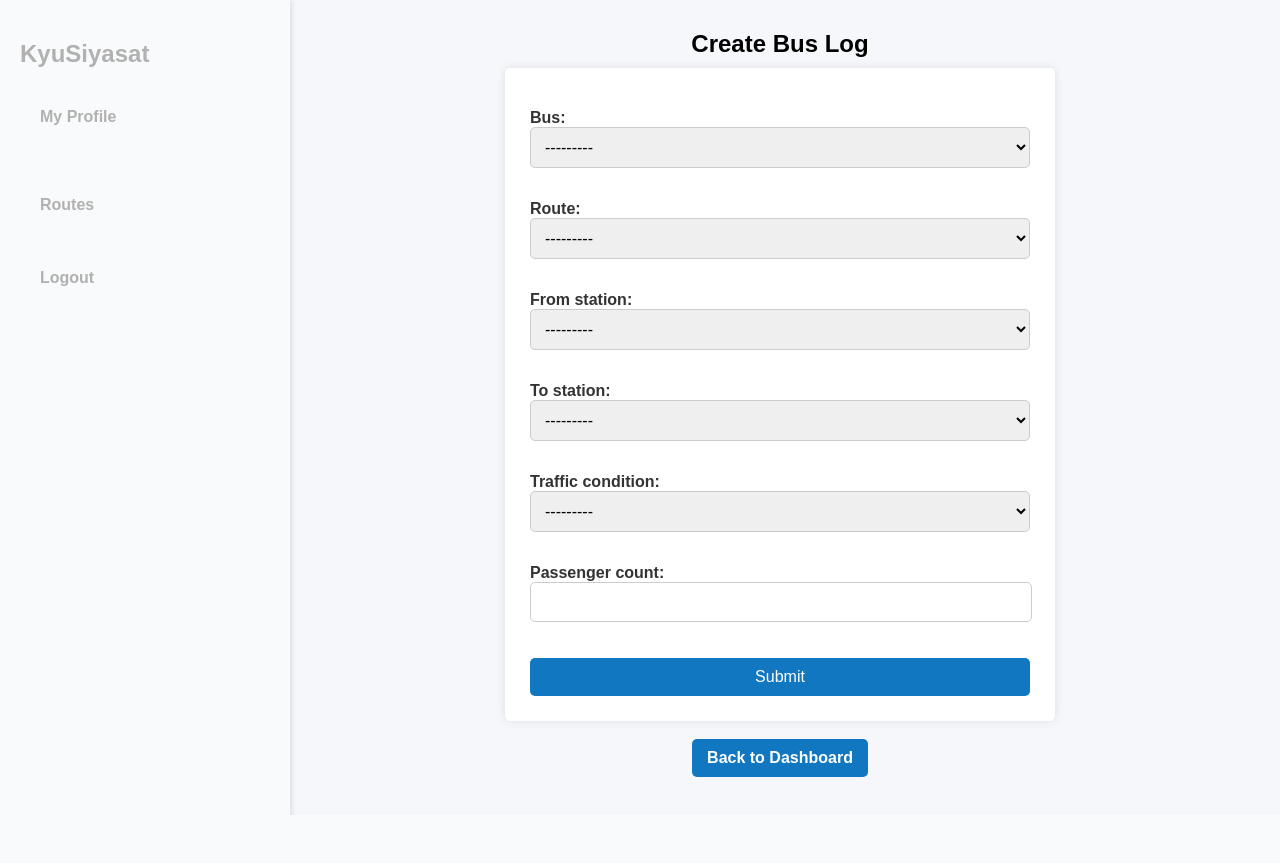
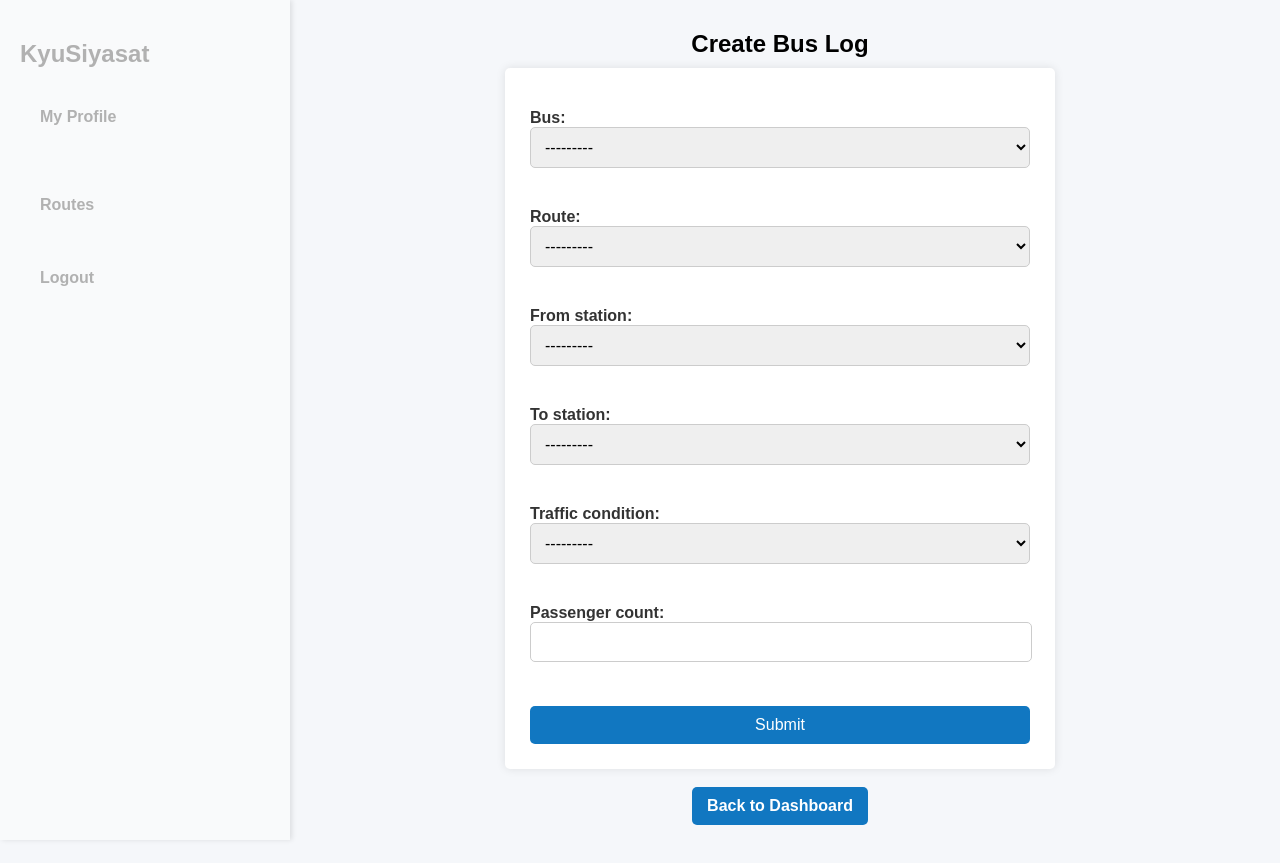
Before and after one commit to jdcnnry/kyuSiyasat, a Django app: page /driver/dashboard/log/ in a window 1280 px wide. Before the commit the page ends 815 px from the top, so only its background shows below. Run offline with Django 5.2, Linux system fonts and the light colour scheme; the visitor is signed in with stand-in values (Sample User, id 1); data that the repository does not hold is empty.

Commit message:
Improve spacing for forms and buttons

```diff
--- a/kyusiyasat/static/css/styles.css
+++ b/kyusiyasat/static/css/styles.css
@@ -17,6 +17,7 @@ body {
 form {
     display: flex;
     flex-direction: column;
+     gap: 8px;
 }
 
 label {
```
